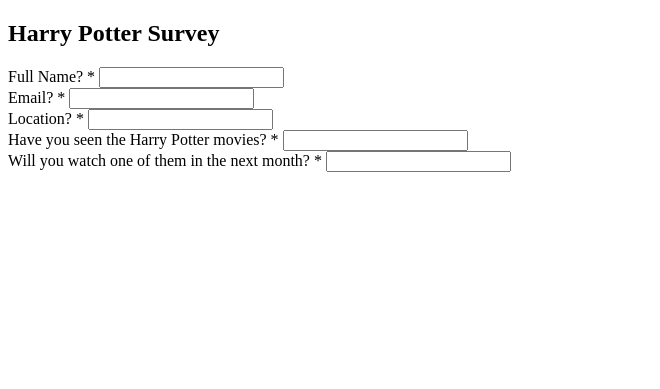
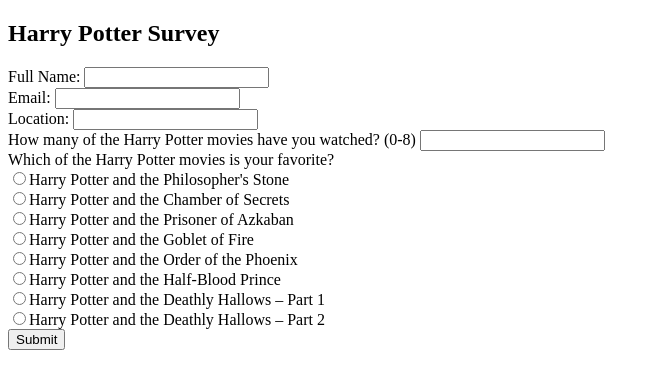
Before and after one commit to qw6200/CSC174Assignment7, a PHP site: page /survey.php in a window 1280 px wide. Shown: the part 98-487 px from the top of the page, without its empty margins (0-660 px from the left). Run offline with PHP 8.4, Linux system fonts and the light colour scheme; data that the repository does not hold is empty.

Commit message:
added survey form and ability to add to remote db

```diff
--- a/admin.php
+++ b/admin.php
@@ -9,10 +9,10 @@
 // }
 
 // connect to the database
-include('connect-db.php');
+include('config.php');
 
 // get results from database
-$result = mysqli_query($connection, "SELECT * FROM survey_data");
+$result = mysqli_query($link, "SELECT * FROM urcscon3_atlanti.survey");
 ?>
 
 
--- a/login.php
+++ b/login.php
@@ -63,7 +63,7 @@
                             $_SESSION["username"] = $username;
 
                             // Redirect user to welcome page
-                            header("location: index.php");
+                            header("location: admin.php");
                         } else{
                             // Display an error message if password is not valid
                             $password_err = "The password you entered was not valid.";
--- a/survey.php
+++ b/survey.php
@@ -1,6 +1,7 @@
 <!doctype html>
 
 <html lang="en">
+
 <head>
 	<meta charset="utf-8">
 	<title>Survey</title>
@@ -10,7 +11,9 @@
 
 <body>
 	<header>
-		<h1> <a href="index.php">Harry Potter Recap</a></h1>
+		<h1>
+			<a href="index.php">Harry Potter Recap</a>
+		</h1>
 		<nav>
 			<a href="index.php">Home</a>
 			<a href="movies.php">Movies</a>
@@ -19,26 +22,45 @@
 	</header>
 
 	<h2>Harry Potter Survey</h2>
-
+	<form action="insert_answers.php" method="post">
 		<div>
-		<label for="full_name">Full Name? *</label>
-		<input type="text" name="full_name" id="full_name" value="<?php echo $full_name; ?>"/>
+			<label for="full_name">Full Name:</label>
+			<input type="text" name="full_name" id="full_name">
 		</div>
 		<div>
-		<label for="email">Email? *</label>
-		<input type="email" name="email" id="email" value="<?php echo $email; ?>"/>
+			<label for="email">Email:</label>
+			<input type="email" name="email" id="email">
 		</div>
 		<div>
-		<label for="location">Location? *</label>
-		<input type="text" name="location" id="location" value="<?php echo $location; ?>"/>
+			<label for="location">Location:</label>
+			<input type="text" name="location" id="location">
 		</div>
 		<div>
-		<label for="seen">Have you seen the Harry Potter movies? *</label>
-		<input type="text" name="seen" id="seen" value="<?php echo $seen; ?>"/>
+			<label for="seen">How many of the Harry Potter movies have you watched? (0-8)</label>
+			<input type="number" name="num_watched" id="num_watched">
 		</div>
 		<div>
-		<label for="watch">Will you watch one of them in the next month? *</label>
-		<input type="text" name="watch" id="watch" value="<?php echo $watch; ?>"/>
+			<label for="watch">Which of the Harry Potter movies is your favorite?</label>
+			<br>
+			<input type="radio" name="fav_movie" id="fav_movie" value="Harry Potter and the Philosopher's Stone">Harry Potter and the Philosopher's Stone
+			<br>
+			<input type="radio" name="fav_movie" id="fav_movie" value="Harry Potter and the Chamber of Secrets">Harry Potter and the Chamber of Secrets
+			<br>
+			<input type="radio" name="fav_movie" id="fav_movie" value="Harry Potter and the Prisoner of Azkaban">Harry Potter and the Prisoner of Azkaban
+			<br>
+			<input type="radio" name="fav_movie" id="fav_movie" value="Harry Potter and the Goblet of Fire">Harry Potter and the Goblet of Fire
+			<br>
+			<input type="radio" name="fav_movie" id="fav_movie" value="Harry Potter and the Order of the Phoenix">Harry Potter and the Order of the Phoenix
+			<br>
+			<input type="radio" name="fav_movie" id="fav_movie" value="Harry Potter and the Half-Blood Prince">Harry Potter and the Half-Blood Prince
+			<br>
+			<input type="radio" name="fav_movie" id="fav_movie" value="Harry Potter and the Deathly Hallows – Part 1">Harry Potter and the Deathly Hallows – Part 1
+			<br>
+			<input type="radio" name="fav_movie" id="fav_movie" value="Harry Potter and the Deathly Hallows – Part 2">Harry Potter and the Deathly Hallows – Part 2
+			<br>
 		</div>
+		<input type="submit" value="Submit">
+	</form>
 </body>
+
 </html>
```
Also changed, not shown: insert_answers.php (added, +27 -0 lines), movies.php (+49 -13 lines), renderform.php (+10 -6 lines). Lines whose indentation alone changed are shown as unchanged.
